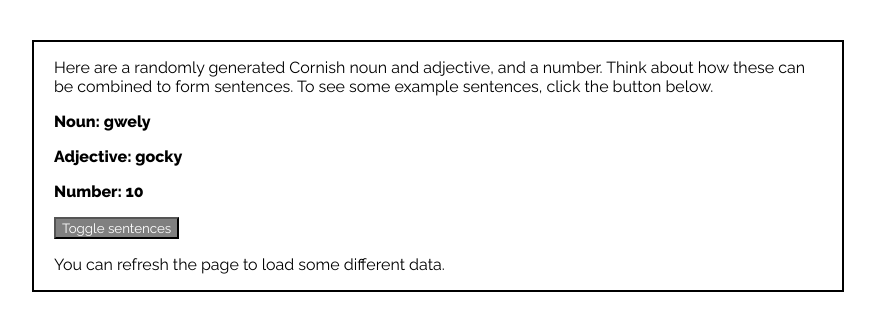
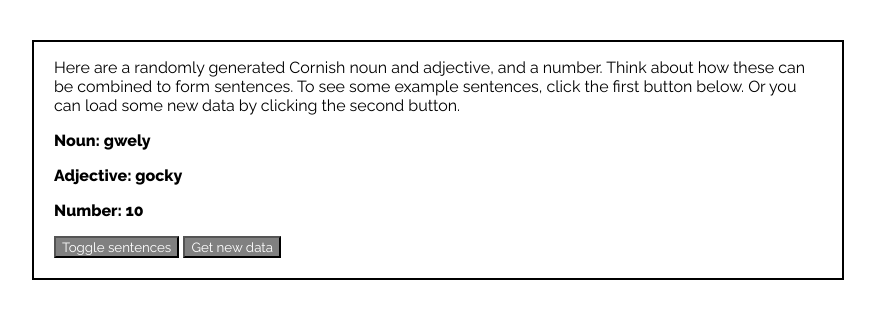
Before and after one commit to merryndd/merryndd.github.io, a Jekyll site: the page corn/generator.html, which Jekyll copies as it is, in a window 1280 px wide. Shown: the top 331 px of the page, without its empty margins (202-1077 px from the left). Built offline with Jekyll 4.4.1, drawn with Linux system fonts in a browser that asks for light colours.

Commit message:
Update generator.html

```diff
--- a/corn/generator.html
+++ b/corn/generator.html
@@ -6,7 +6,7 @@
 body {
 	width:60%;
     margin: 40px auto 0 auto;
-    padding: 0 20px 0 20px;
+    padding: 0 20px 20px 20px;
     font-family: 'Raleway', sans-serif;
     border: 2px solid black;
     }
@@ -22,14 +22,14 @@ body {
     }
 .prose {
 	font-weight:bold;
-	}
+    }
 button {
 	color:white;
     background-color:gray;
     font-family: 'Raleway', sans-serif;
     }
 </style>
-<script type="text/javascript">
+<script>
 function show1() {
     var x = document.getElementById("thesentences");
     if (x.style.display !== "block") {
@@ -77,12 +77,17 @@ function show2() {
         c.style.display = "none";
     }
 }
+
+function reloader() {
+    location.reload();
+}
+
 </script>
 </head>
 <body>
 
 <div id="preamble">
-<p>Here are a randomly generated Cornish noun and adjective, and a number. Think about how these can be combined to form sentences. To see some example sentences, click the button below.</p>
+<p>Here are a randomly generated Cornish noun and adjective, and a number. Think about how these can be combined to form sentences. To see some example sentences, click the first button below. Or you can load some new data by clicking the second button.</p>
 </div>
 <div id="inputs">
 <p id="nouncorn"></p>
@@ -101,6 +106,7 @@ function show2() {
 <p hidden id="numblen"></p>
 </div>
 <button onclick="show1()">Toggle sentences</button>
+<button onclick="reloader()">Get new data</button>
 <div id="thesentences">
 <hr/>
 <p>
@@ -121,11 +127,8 @@ function show2() {
 </div>
 <button onclick="show2()">Toggle translations</button>
 </div>
-<div id="addendum">
-<p>You can refresh the page to load some different data.</p>
-</div>
 
-<script type="text/javascript">
+<script>
 
 /*Nouns*/
 
```
